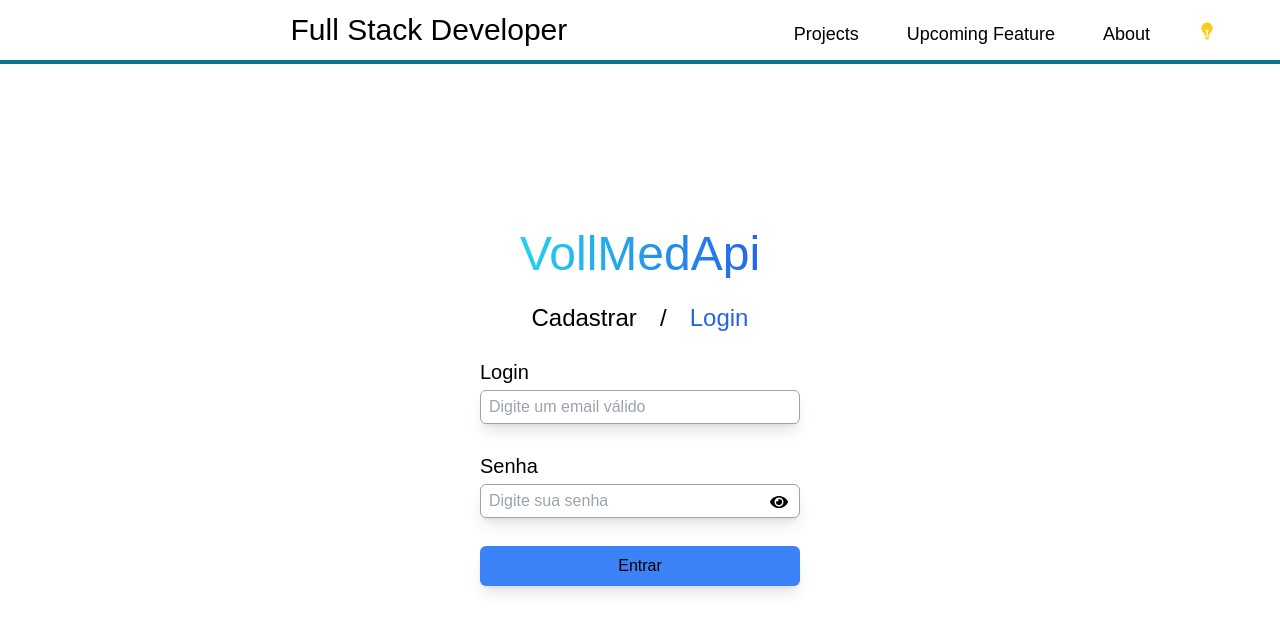
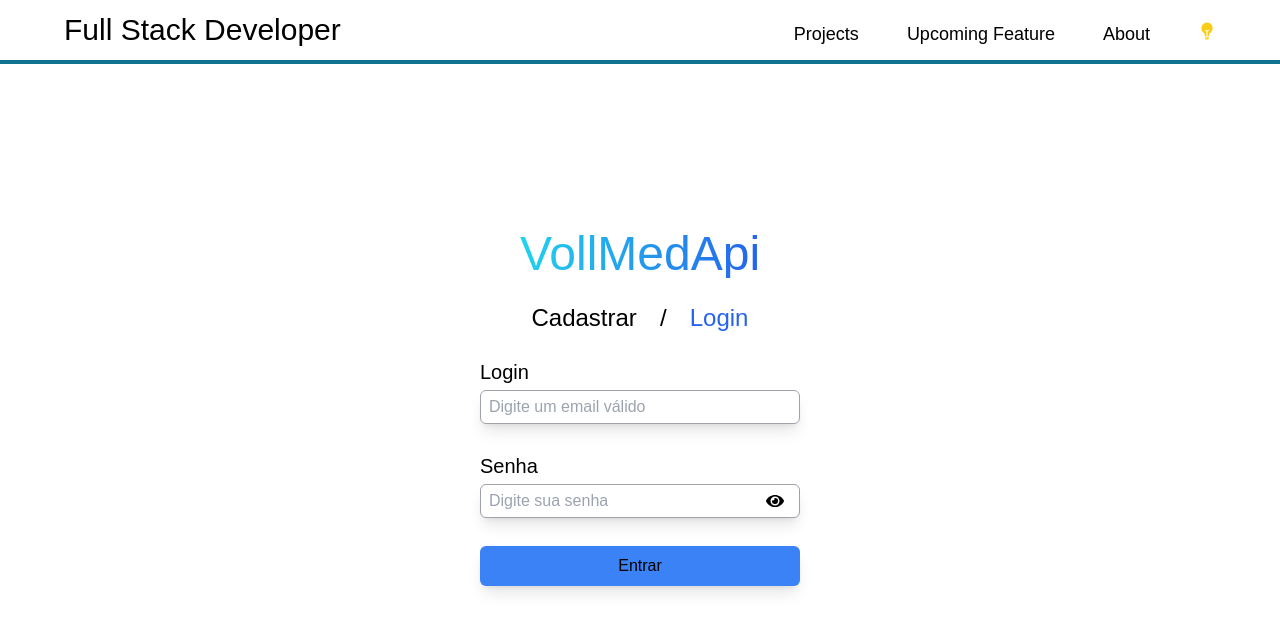
Before and after one commit to viniciusleonel/vinicius-leonel, a Next.js app: page /vollmed/user in a window 1280 px wide. Both pictures are taken after a click on the button "Login". Shown: the top 632 px of the page. Built offline with nearby package versions, Linux system fonts and the light colour scheme; a web font is replaced by a local one.

Commit message:
corrigindo icone de vizualizacao de senha e margin do componente about em mobile

```diff
--- a/src/app/components/About/about.tsx
+++ b/src/app/components/About/about.tsx
@@ -5,7 +5,7 @@ import { lusitana } from '@/app/ui/fonts';
 
 export default function About () {
     return (
-        <div className="mt-16 mx-8 lg:mx-20 dark:bg-dark-secondary border-2 border-cyan-700 dark:border-cyan-500 rounded-3xl">
+        <div className="mt-0 xs:mt-16 mx-8 lg:mx-20 dark:bg-dark-secondary border-2 border-cyan-700 dark:border-cyan-500 rounded-3xl">
                 <div className="mt-10 text-2xl md:text-3xl flex items-center justify-center w-full">
                     <span className="text-cyan-500 text-4xl">&#123;</span>
                     <h2 className="pt-1"> HELLO WORLD </h2>
--- a/src/app/components/Nav/Nav.tsx
+++ b/src/app/components/Nav/Nav.tsx
@@ -34,7 +34,7 @@ export default function Nav ({title} : NavProps) {
         <nav className="fixed top-0 left-0 w-full z-50 p-3 border-b-4 border-cyan-700 dark:border-b-2 dark:border-cyan-400 bg-white dark:bg-dark-primary">
             <div className="ms-3 me-3 flex justify-between items-center">
                 <div ref={menuRef}
-                    className="relative"
+                    className="md:hidden relative"
                 >
                     <GiHamburgerMenu
                         className="md:hidden  text-cyan-700 dark:text-cyan-400 text-2xl cursor-pointer"
--- a/src/app/vollmed/user/page.tsx
+++ b/src/app/vollmed/user/page.tsx
@@ -119,18 +119,20 @@ export default function VollMed () {
 
                 <div className="flex flex-col relative">
                     <label htmlFor="password" className="font-medium text-xl mb-1">Senha </label>
+                    <div className="relative">
                         <input
                             {...register('password')}
                             type={showPassword ? 'text' : 'password'}
-                        className="ps-2 rounded-md py-1 border shadow-lg border-zinc-400"
+                            className="ps-2 w-full rounded-md py-1 border shadow-lg border-zinc-400"
                             placeholder="Crie sua senha" />
                         <button
                             type="button"
-                        className="absolute top-3/4 transform -translate-y-1/2 right-3 text-lg"
+                            className="absolute right-4 top-2 text-lg"
                             onClick={togglePasswordVisibility}
                             >
                             {showPassword ? <FaEyeSlash /> : <FaEye />}
                         </button>
+                    </div>
                     {errors.password && <span className='text-red-500 pt-2'>{errors.password.message}</span>}
                 </div>
 
@@ -170,20 +172,22 @@ export default function VollMed () {
                     {errors.email && <span className='text-red-500 pt-2'>{errors.email.message}</span>}
                 </div>
 
-                <div className="flex flex-col mb-3 relative">
+                <div className="flex flex-col mb-3 ">
                     <label htmlFor="password" className="font-medium text-xl mb-1">Senha</label>
+                    <div className="relative">
                         <input
                             {...register('password')}
                             type={showPassword ? 'text' : 'password'}
-                        className="ps-2 rounded-md py-1 border shadow-lg border-zinc-400"
+                            className="ps-2 w-full rounded-md py-1 border shadow-lg border-zinc-400"
                             placeholder="Digite sua senha" />
                         <button
                             type="button"
-                        className="absolute top-3/4 transform -translate-y-1/2 right-3 text-lg"
+                            className="absolute right-4 top-2  text-lg"
                             onClick={togglePasswordVisibility}
                             >
                             {showPassword ? <FaEyeSlash /> : <FaEye />}
                         </button>
+                    </div>
                     {errors.password && <span className='text-red-500 pt-2'>{errors.password.message}</span>}
                 </div>
 
```
Lines whose indentation alone changed are shown as unchanged.
